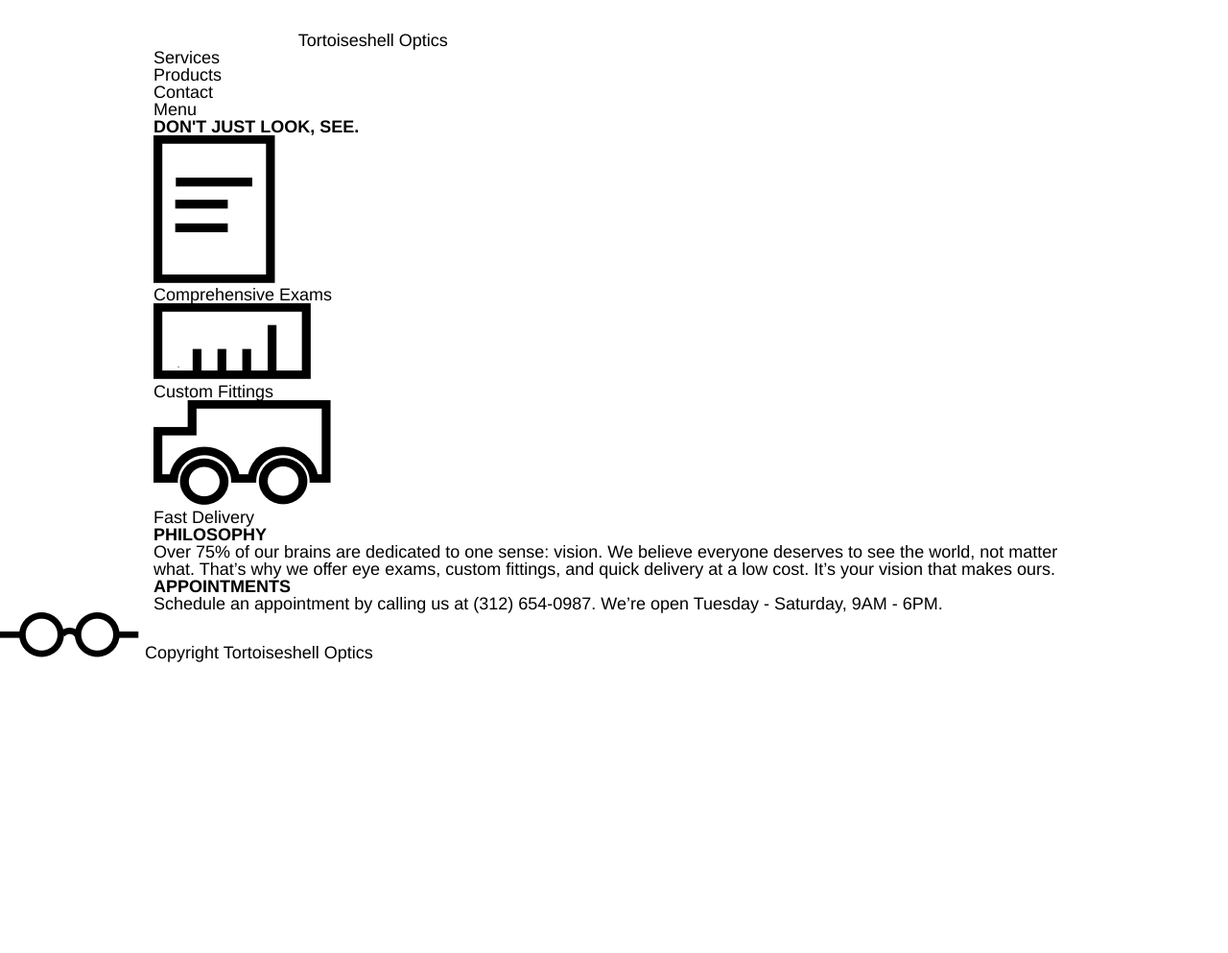
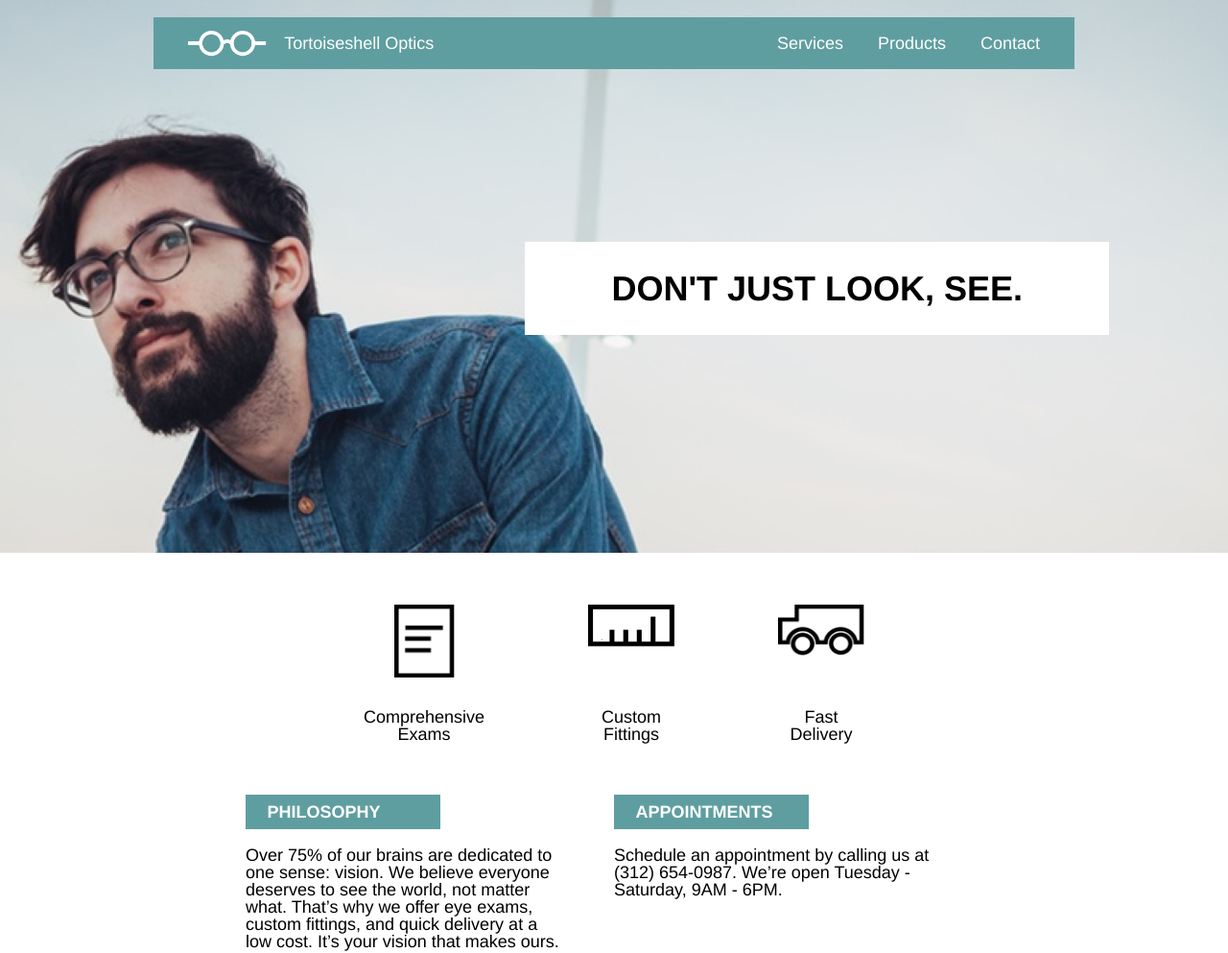
Before and after one commit to anikakis/tortoise, a plain HTML site: page index.html in a window 1280 px wide. Shown: the top 993 px of the page at 96% size. Before the commit the page ends 800 px from the top, so only its background shows below. Drawn offline with Linux system fonts and the light colour scheme.

Commit message:
Finish desktop version

```diff
--- a/index.html
+++ b/index.html
@@ -8,7 +8,15 @@
   </head>
   <body>
 
-    <!-- Header Section -->
+    <!-- Content Container -->
+
+    <div class="content">
+
+      <!-- Main Section -->
+
+      <div class="main">
+
+        <!-- Header SubSection -->
 
         <header>
           <div class="container">
@@ -18,26 +26,21 @@
             </div>
             <div class="navbar">
               <ul>
-            <li>Services</li>
-            <li>Products</li>
-            <li>Contact</li>
+                <li><a href="#">Services</a></li>
+                <li><a href="#">Products</a></li>
+                <li><a href="#">Contact</a></li>
               </ul>
             </div>
             <div class="menu">
               <ul>
-            <li>Menu</li>
+                <li><a href="#">Menu</a></li>
               </ul>
             </div>
           </div>
         </header>
 
-    <!-- Content Container -->
+        <!-- Slogan SubSection -->
 
-    <div class="content">
-
-      <!-- Main Section -->
-
-      <div class="main">
         <div class="container">
           <div class="slogan">
             <h1>DON'T JUST LOOK, SEE.</h1>
@@ -51,21 +54,21 @@
         <div class="container">
           <div class="service">
             <div class="image-content">
-              <img src="./resources/images/paper-icon.png" alt="">
+              <img id="paper" src="./resources/images/paper-icon.png" alt="">
             </div>
-            <p>Comprehensive Exams</p>
+            <p>Comprehensive<br>Exams</p>
           </div>
           <div class="service">
             <div class="image-content">
-              <img src="./resources/images/ruler-icon.png" alt="">
+              <img id="ruler" src="./resources/images/ruler-icon.png" alt="">
             </div>
-            <p>Custom Fittings</p>
+            <p>Custom<br>Fittings</p>
           </div>
           <div class="service">
             <div class="image-content">
-              <img src="./resources/images/truck-icon.png" alt="">
+              <img id="truck" src="./resources/images/truck-icon.png" alt="">
             </div>
-            <p>Fast Delivery</p>
+            <p>Fast<br>Delivery</p>
           </div>
         </div>
       </div>
@@ -75,11 +78,15 @@
       <div class="description">
         <div class="container">
           <div class="box">
+            <div class="title">
               <h4>PHILOSOPHY</h4>
+            </div>
             <p>Over 75% of our brains are dedicated to one sense: vision. We believe everyone deserves to see the world, not matter what. That’s why we offer eye exams, custom fittings, and quick delivery at a low cost. It’s your vision that makes ours.</p>
           </div>
           <div class="box">
+            <div class="title">
               <h4>APPOINTMENTS</h4>
+            </div>
             <p>Schedule an appointment by calling us at (312) 654-0987. We’re open Tuesday - Saturday, 9AM - 6PM.</p>
           </div>
         </div>
@@ -90,8 +97,10 @@
 
       <footer>
         <div class="footer">
+          <div class="container">
             <img src="./resources/images/logo-black.png" alt="Logo">
             <span>Copyright Tortoiseshell Optics</span>
+          </div>
         </div>
       </footer>
 
--- a/resources/css/style.css
+++ b/resources/css/style.css
@@ -14,7 +14,168 @@ h4 {
   font-weight: bold;
 }
 
+a {
+  text-decoration: none;
+  color: white;
+}
+
 .container {
   max-width: 960px;
   margin: 0 auto;
 }
+
+/*Header Section*/
+
+header .container {
+  display: flex;
+  justify-content: space-between;
+  align-items: center;
+  color: white;
+  background-color: cadetblue;
+  height: 3rem;
+  /*margin-top: 1rem;*/
+  /*padding-left: 2rem;*/
+}
+
+header .logo {
+  display: flex;
+  justify-content: space-between;
+  align-items: center;
+  padding-left: 2rem;
+}
+
+header img {
+  height: 1.5rem;
+
+}
+
+header span {
+  padding-left: 1rem;
+}
+
+header ul {
+  display: flex;
+  align-items: center;
+  justify-content: space-between;
+  padding: 1rem 2rem;
+}
+
+header li {
+  padding-left: 2rem;
+}
+
+header .menu {
+  display: none;
+}
+
+/*Main Section*/
+
+.main {
+  height: 31rem;
+  width: 100%;
+  background-image: url(../images/glasses-bg.png);
+  background-position: center;
+  background-size: cover;
+  padding-top: 1rem;
+}
+
+.main .slogan {
+  display: flex;
+  float: right;
+  background-color: white;
+  /*margin-top: 10rem;*/
+  padding: 0 2rem;
+  position: relative;
+  top: 10rem;
+  right: -2rem;
+  /*padding-right: 2rem;*/
+}
+
+.main .slogan h1 {
+  font-size: 2rem;
+  line-height: 1.2;
+  padding: 1.5rem 3rem;
+}
+
+/*Services Section*/
+
+.featured .container {
+  /*border: 1px solid green;*/
+  display: flex;
+  justify-content: center;
+  align-items: center;
+  padding: 3rem 0;
+}
+
+.featured .service {
+  /*border: 1px solid red;*/
+  display: flex;
+  flex-direction: column;
+  justify-content: space-between;
+  height: 8rem;
+  text-align: center;
+  padding: 0 3rem;
+}
+
+.featured .image-content {
+  /*border: 1px solid blue;*/
+}
+
+.featured p {
+  /*border: 1px solid grey;*/
+}
+
+#paper {
+  width: 3.5rem;
+}
+
+#ruler,
+#truck {
+  width: 5rem;
+}
+
+/*Description Section*/
+
+.description .container {
+  display: flex;
+  justify-content: center;
+}
+
+.description .box {
+  /*border: 1px solid red;*/
+  width: 35%;
+  padding-right: 5%;
+  padding-bottom: 5rem;
+}
+
+.description .title {
+  font-size: 1rem;
+  background-color: cadetblue;
+  color: white;
+  width: 10rem;
+  padding: 0.5rem 0 0.5rem 1.25rem;
+}
+
+.description p {
+  padding-top: 1rem;
+}
+
+/*Footer Section*/
+
+.footer .container {
+  /*border: 1px solid blue;*/
+  /*width: 964px;*/
+  position: relative;
+  /*left: -2rem;*/
+  background-color: azure;
+  display: flex;
+  justify-content: flex-start;
+  align-items: center;
+  padding: 4rem 4rem 4rem 0;
+}
+
+.footer img {
+  /*border: 1px solid red;*/
+  height: 1.5rem;
+  padding: 0 1rem 0 4rem;
+}
```
Lines whose indentation alone changed are shown as unchanged.
